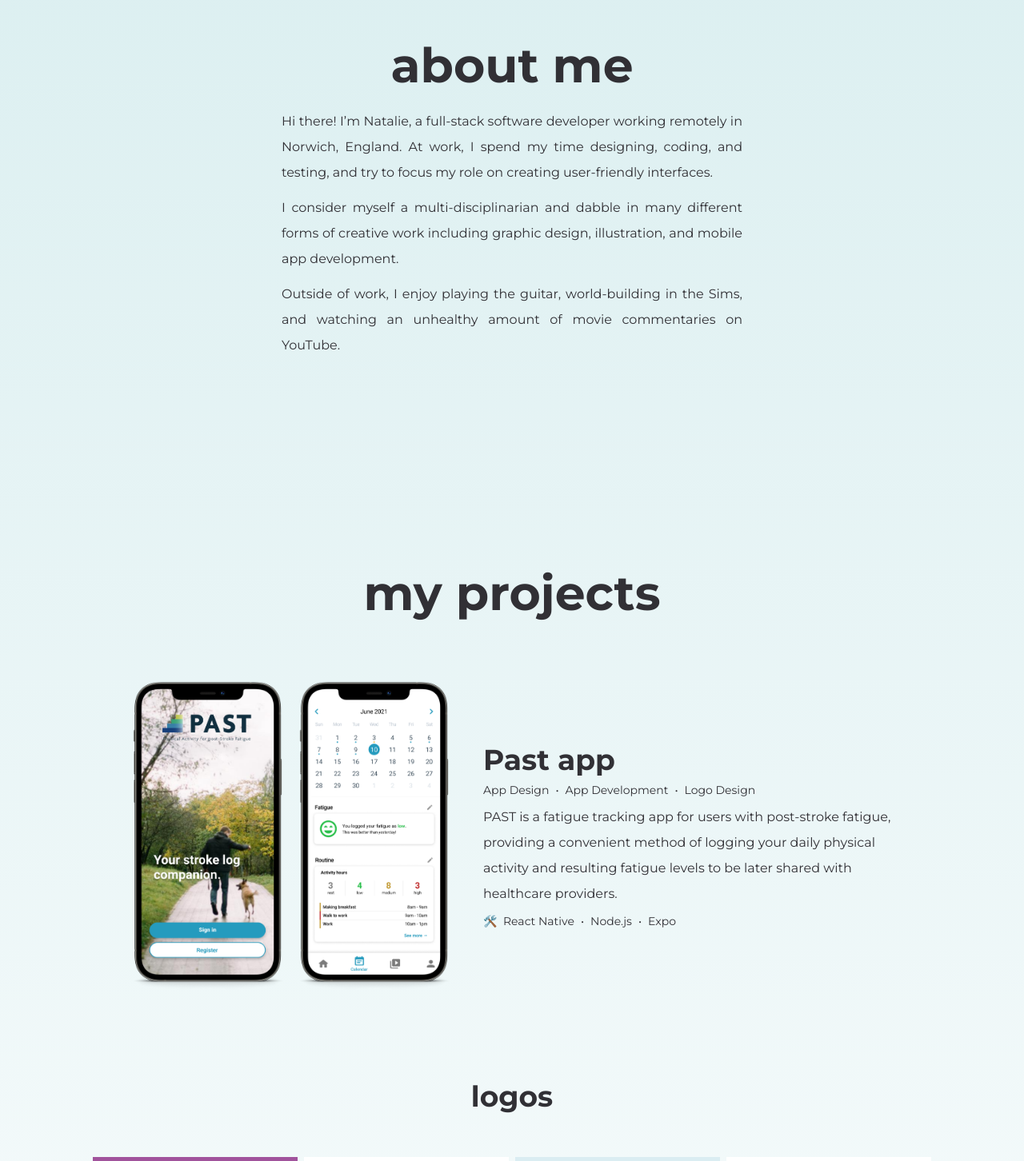
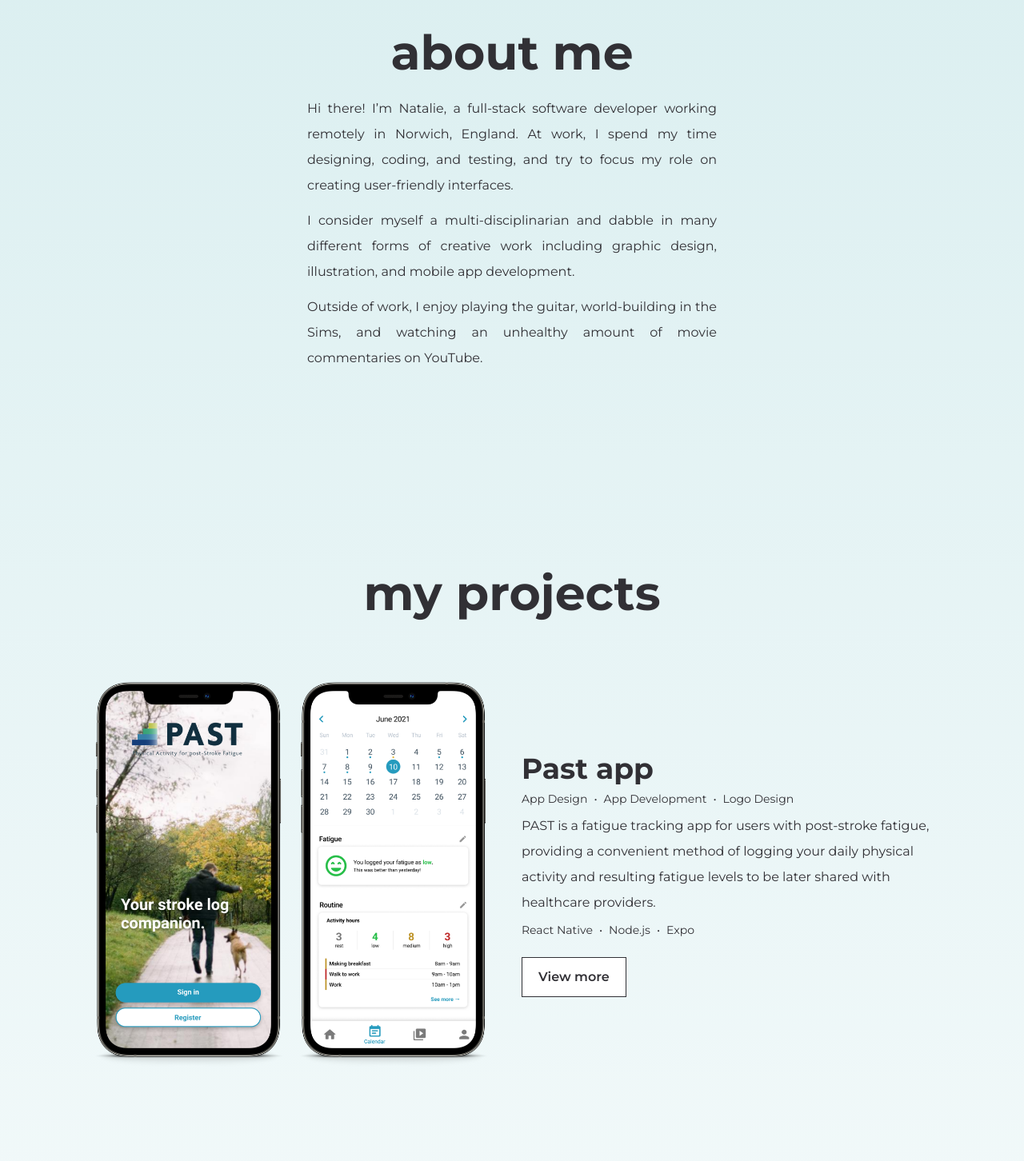
Before and after one commit to nayuba/natalieayuba.github.io, a Next.js app: page / in a window 1280 px wide. Shown: the part 1000-2452 px from the top of the page at 80% size. Built offline with nearby package versions, Linux system fonts and the light colour scheme.

Commit message:
Added button component

```diff
--- /dev/null
+++ b/components/Button.tsx
@@ -0,0 +1,33 @@
+import { appendClassName } from "@/utils/classNameUtils";
+import React, { FC } from "react";
+
+export interface IconProps {
+  text: string;
+  href: string;
+  iconLeft?: JSX.Element;
+  iconRight?: JSX.Element;
+  className?: string;
+  external?: boolean;
+}
+
+const Button: FC<IconProps> = ({
+  text,
+  href,
+  iconLeft,
+  iconRight,
+  className = "",
+  external = false,
+}) => (
+  <a
+    href={href}
+    target={external ? "_blank" : ""}
+    rel={external ? "noreferrer" : ""}
+    className={"btn" + appendClassName(className)}
+  >
+    {iconLeft && <span className="text-lg">{iconLeft}</span>}
+    {text}
+    {iconRight && <span className="text-xl">{iconRight}</span>}
+  </a>
+);
+
+export default Button;
--- a/components/Navbar.tsx
+++ b/components/Navbar.tsx
@@ -7,17 +7,17 @@ const navLinks = [
   {
     title: "About",
     href: "#about",
-    underline: "straight",
+    underline: "after:content-straight",
   },
   {
     title: "Projects",
     href: "#projects",
-    underline: "less-straight",
+    underline: "after:content-less-straight",
   },
   {
     title: "Contact",
     href: "#contact",
-    underline: "wonky",
+    underline: "after:content-wonky",
   },
 ];
 
@@ -35,7 +35,7 @@ const Navbar: FC = () => {
       <ul className="hidden md:flex items-center gap-6 text-base lowercase font-semibold">
         {navLinks.map((navLink) => (
           <li key={navLink.title} className="relative">
-            <a href={navLink.href} className={`p-4 after:content-${navLink.underline} after:absolute after:block after:left-0 after:right-0 after:top-6 after:opacity-0 hover:after:translate-y-1 hover:after:opacity-100 after:duration-150 after:transition-all after:ease-linear`}>
+            <a href={navLink.href} className={`p-4 ${navLink.underline} after:absolute after:block after:left-0 after:right-0 after:top-6 after:opacity-0 hover:after:translate-y-1 hover:after:opacity-100 after:duration-150 after:transition-all after:ease-in`}>
               {navLink.title}
             </a>
           </li>
@@ -62,6 +62,7 @@ const Navbar: FC = () => {
           ))}
           <SocialMediaNav large />
         </ul>
+        {/* Hamburger menu */}
         <div className="fixed flex items-center h-[80px] right-6 text-2xl hover:text-secondary-dark transition-colors duration-200 ease-slow-in-out">
           <Hamburger
             toggled={isMenuOpen}
--- a/components/Project.tsx
+++ b/components/Project.tsx
@@ -1,6 +1,8 @@
 import React, { FC } from "react";
 import { BodyText, H3, SecondaryText } from "./Text";
 import Image from "next/image";
+import Button from "./Button";
+import { FaGithub } from "react-icons/fa";
 
 export interface ProjectProps {
   title: string;
@@ -9,6 +11,8 @@ export interface ProjectProps {
   technologies: string[];
   images: string[][];
   order: string;
+  link?: { text: string; href: string };
+  githubLink?: string;
 }
 
 const Project: FC<ProjectProps> = ({
@@ -18,34 +22,39 @@ const Project: FC<ProjectProps> = ({
   technologies,
   images,
   order,
+  link,
+  githubLink,
 }) => {
   const text = () => (
     <div className="flex flex-col gap-2 justify-center max-w-lg">
       <H3 text={title} />
       <SecondaryText text={separateList(categories)} />
       <BodyText text={description} />
-      <SecondaryText
-        text={
-          <>
-            <span className="pr-2">🛠️</span>
-            {separateList(technologies)}
-          </>
-        }
+      <SecondaryText text={separateList(technologies)} />
+      <div className="flex items-center gap-4 mt-4">
+        {link && <Button text={link.text} href={link.href} external />}
+        {githubLink && (
+          <Button
+            text="View on Github"
+            href={githubLink}
+            external
+            iconRight={<FaGithub />}
           />
+        )}
+      </div>
     </div>
   );
 
   const mockups = () => (
     <div className="flex gap-4">
       {images.map(([src, alt]) => (
-        <div key={src} className={`relative`}>
         <Image
+          key={src}
           src={src}
-            width={images.length === 1 ? 400 : 192}
+          width={images.length === 1 ? 512 : 240}
           height={images.length === 1 ? 200 : 395}
           alt={alt}
         />
-        </div>
       ))}
     </div>
   );
--- a/pages/index.tsx
+++ b/pages/index.tsx
@@ -7,6 +7,7 @@ import Image from "next/image";
 import ScrollToTopButton from "@/components/ScrollToTopButton";
 import Navbar from "@/components/Navbar";
 import Link from "next/link";
+import Button from "@/components/Button";
 
 export default function Home() {
   return (
@@ -35,10 +36,7 @@ export default function Home() {
           <section className="w-full flex flex-wrap justify-between items-center gap-10 pt-28 max-w-[1400px] lg:flex-nowrap lg:h-screen lg:items-center lg:pt-0">
             <div className="flex flex-col gap-4 lowercase md:flex-none">
               <H1 text="Hi, I'm Natalie!" />
-              <H3
-                text="I'm a developer and designer."
-                className="font-normal"
-              />
+              <H3 text="I'm a developer and designer" className="font-normal" />
               <BodyText
                 text="And I like to make things look nice on screens :)"
                 className="leading-normal"
@@ -59,7 +57,7 @@ export default function Home() {
             id="about"
           >
             <H2 text="About Me" />
-            <div className="text-justify max-w-xl">
+            <div className="text-justify max-w-lg">
               {[
                 "Hi there! I’m Natalie, a full-stack software developer working remotely in Norwich, England. At work, I spend my time designing, coding, and testing, and try to focus my role on creating user-friendly interfaces.",
                 "I consider myself a multi-disciplinarian and dabble in many different forms of creative work including graphic design, illustration, and mobile app development.",
@@ -73,7 +71,7 @@ export default function Home() {
           {/* Projects */}
           <section
             id="projects"
-            className="flex flex-col items-center pt-28 pb-14"
+            className="flex flex-col items-center pt-28 pb-14 lg:pb-28"
           >
             <H2 text="My Projects" />
             <Project
@@ -89,6 +87,10 @@ export default function Home() {
                 ["/past-calendar.png", "Past app mockup"],
               ]}
               order="right"
+              link={{
+                text: "View more",
+                href: "https://docs.google.com/presentation/d/1hIhJQrXa5Qd5Lhggceuda70YpJB00HhdpQeEzL4tc2w/edit?usp=sharing",
+              }}
             />
             <div className="flex flex-col items-center pt-14">
               <H3 text="Logos" className="lowercase" />
@@ -130,12 +132,7 @@ export default function Home() {
                 </>
               }
             />
-            <a
-              href="mailto:natalieayuba@hotmail.com"
-              className="bg-white font-semibold border border-black px-7 py-3 mt-10 hover:shadow-crisp duration-200 ease-linear"
-            >
-              Say hi
-            </a>
+            <Button text="Say hi" href="mailto:natalieayuba@hotmail.com" className="mt-10" />
           </div>
           <div className="flex flex-col items-center gap-5 py-10 mt-10">
             <SocialMediaNav includeTooltips />
--- a/styles/globals.css
+++ b/styles/globals.css
@@ -42,4 +42,8 @@ body {
   .max-width {
     @apply max-w-[1600px];
   }
+
+  .btn {
+    @apply bg-white font-semibold border border-dark-grey px-5 py-3 w-fit min-w-[98px] flex items-center justify-center gap-2 hover:shadow-crisp duration-200 ease-linear;
+  }
 }
--- /dev/null
+++ b/utils/classNameUtils.ts
@@ -0,0 +1,6 @@
+/**
+ * Returns className prefixed with a space.
+ */
+export function appendClassName(className: string) {
+  return className !== "" ? ` ${className}` : className
+}
```
Also changed, not shown: 1 other file (tests, documents, lock files or other folders). Lines whose indentation alone changed are shown as unchanged.
